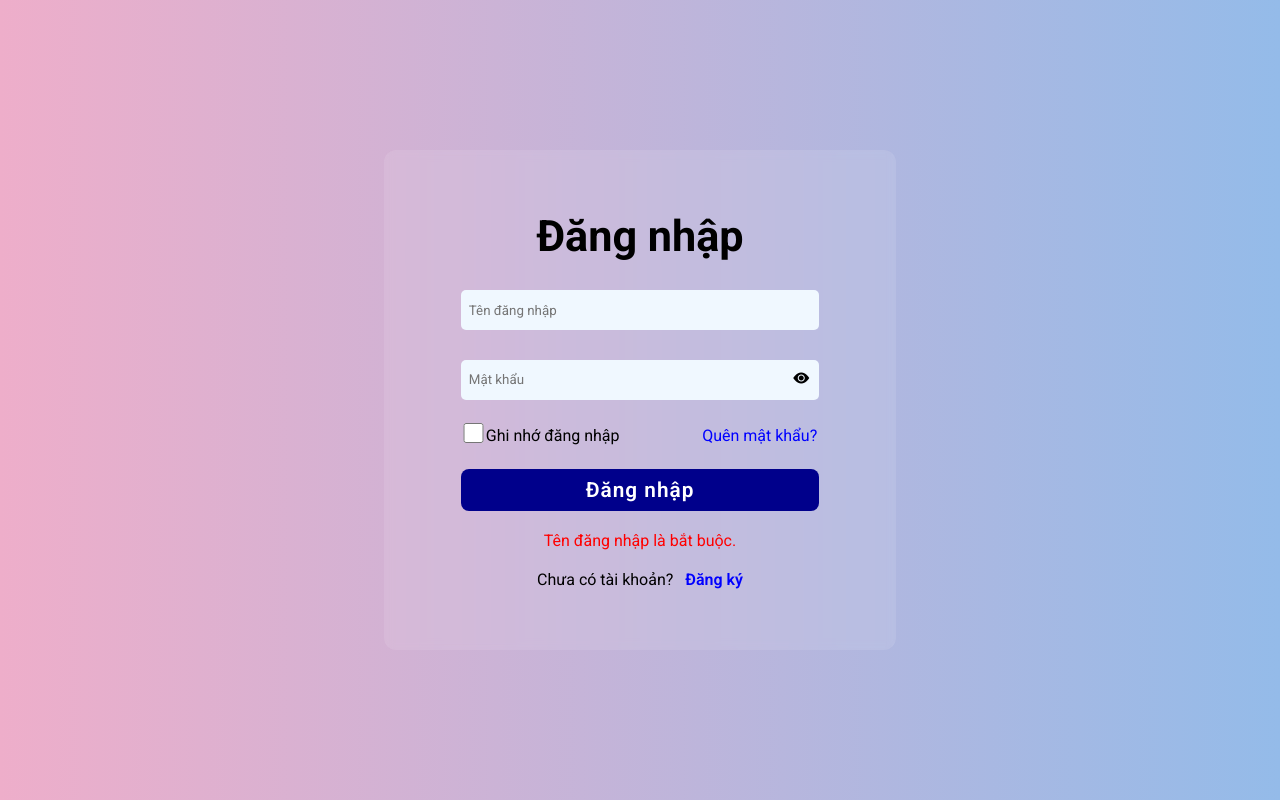
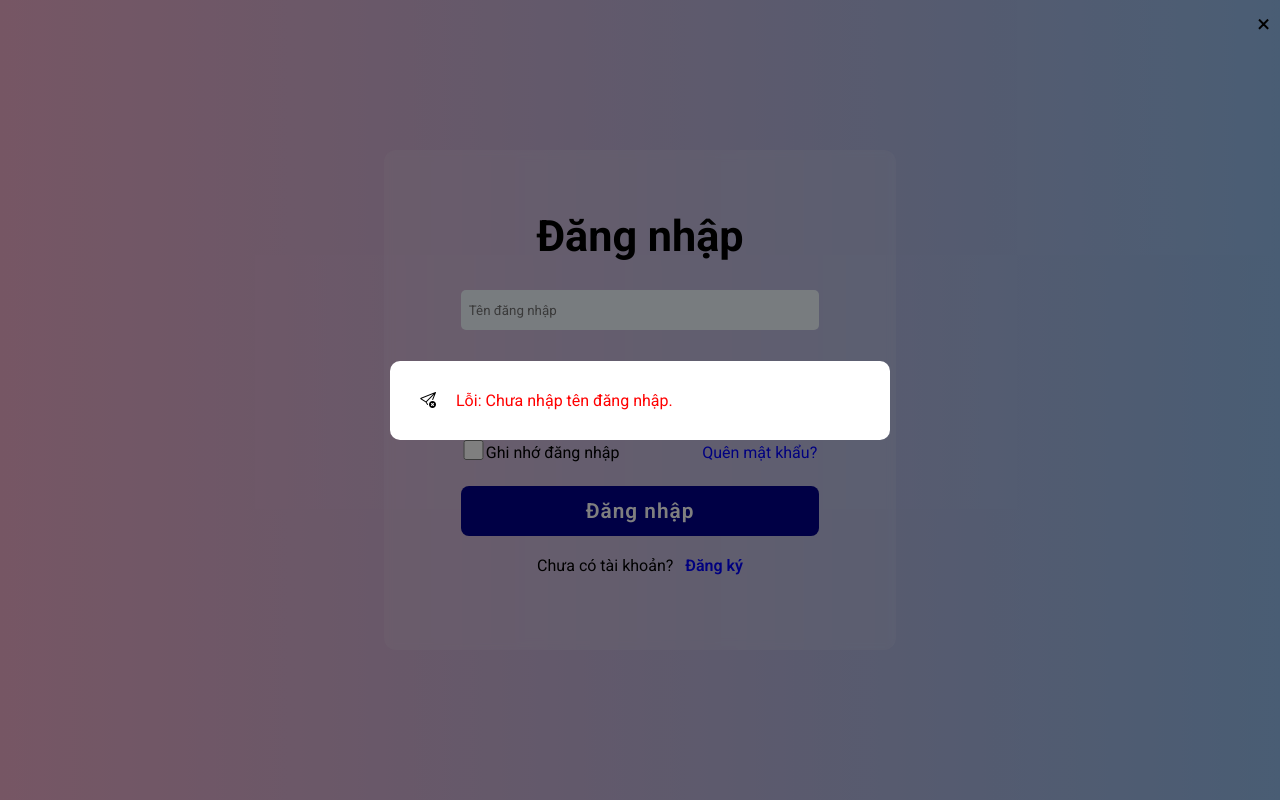
Before and after one commit to lemasieu/loginandregister01, a plain HTML site: page index.html in a window 1280 px wide. Both pictures are taken after a click on the button "Đăng nhập". Drawn offline with nearby package versions, Linux system fonts and the light colour scheme.

Commit message:
Add files via upload

```diff
--- a/index.html
+++ b/index.html
@@ -31,7 +31,6 @@
                     </tr>
                 </table>
                 <button id="login">Đăng nhập</button>
-                <div id="login-error-message" style="color: red; display: none;"></div>
                 <p>Chưa có tài khoản? <a href="#" id="nhayphai">Đăng ký</a></p>
             </div>
 
@@ -52,8 +51,17 @@
                     <input type="email" id="emaildk" placeholder="Địa chỉ email" required>
                 </div>
                 <button id="register">Đăng ký</button>
-                <div id="register-error-message" style="color: red; display: none;"></div>
                 <p>Đã có tài khoản? <a href="#" id="nhaytrai">Đăng nhập</a></p>
+            </div>
+        </div>
+    </div>
+    <div id="register-error-popup" class="popup">
+        <div class="popup-content">
+            <span id="closePopupBtn" class="close-btn">&times;</span>
+            <div class="popup-message">
+                <!-- Icon FontAwesome -->
+                <i class="bi bi-send-x"></i>
+                <p id="register-error-message" style="color: red;"></p>
             </div>
         </div>
     </div>
--- a/source.js
+++ b/source.js
@@ -37,58 +37,77 @@ document.querySelectorAll(".field-icon").forEach(function(element) {
     });
 });
 
+// Kiểm tra email hợp lệ
 function isValidEmail(email) {
-    const re = /^[a-zA-Z0-9._%+-]+@[a-zA-Z0-9.-]+\.[a-zA-Z]{2,}$/; // Biểu thức chính quy kiểm tra email
+    const re = /^[a-zA-Z0-9._%+-]+@[a-zA-Z0-9.-]+\.[a-zA-Z]{2,}$/;
     return re.test(String(email).toLowerCase());
 }
 
+// Lắng nghe sự kiện khi nhấn nút Đăng nhập
 document.getElementById("login").addEventListener("click", function(event) {
     const username = document.getElementById("usernamedn");
     const password = document.getElementById("passworddn");
-    const errorMessage = document.getElementById("login-error-message");
+    const errorMessage = document.getElementById("register-error-message");
+    const popup = document.getElementById("register-error-popup");
 
     let valid = true;
-    errorMessage.style.display = "none"; // Ẩn thông báo trước khi kiểm tra
+    errorMessage.innerText = ''; // Xóa thông báo lỗi cũ
+    popup.style.display = 'none'; // Ẩn pop-up trước khi kiểm tra
 
     if (!username.value) {
         valid = false;
-        errorMessage.innerText = "Tên đăng nhập là bắt buộc.";
+        errorMessage.innerText = "Lỗi: Chưa nhập tên đăng nhập.";
     } else if (!password.value) {
         valid = false;
-        errorMessage.innerText = "Mật khẩu là bắt buộc.";
+        errorMessage.innerText = "Lỗi: Chưa nhập mật khẩu.";
     }
 
     if (!valid) {
-        event.preventDefault(); // Ngăn chặn gửi biểu mẫu
-        errorMessage.style.display = "block"; // Hiện thông báo lỗi
+        event.preventDefault(); // Ngừng gửi biểu mẫu
+        popup.style.display = 'flex'; // Hiện pop-up thông báo lỗi
     }
 });
 
+// Lắng nghe sự kiện khi nhấn nút Đăng ký
 document.getElementById("register").addEventListener("click", function(event) {
     const username = document.getElementById("usernamedk");
     const password = document.getElementById("passworddk");
     const email = document.getElementById("emaildk");
     const errorMessage = document.getElementById("register-error-message");
+    const popup = document.getElementById("register-error-popup");
 
     let valid = true;
-    errorMessage.style.display = "none"; // Ẩn thông báo trước khi kiểm tra
+    errorMessage.innerText = ''; // Xóa thông báo lỗi cũ
+    popup.style.display = 'none'; // Ẩn pop-up trước khi kiểm tra
 
     if (!username.value) {
         valid = false;
-        errorMessage.innerText = "Tên đăng nhập là bắt buộc.";
+        errorMessage.innerText = "Lỗi: Chưa nhập tên đăng nhập.";
     } else if (!password.value) {
         valid = false;
-        errorMessage.innerText = "Mật khẩu là bắt buộc.";
+        errorMessage.innerText = "Lỗi: Chưa nhập mật khẩu.";
     } else if (!email.value) {
         valid = false;
-        errorMessage.innerText = "Địa chỉ email là bắt buộc.";
+        errorMessage.innerText = "Lỗi: Chưa nhập địa chỉ email.";
     } else if (!isValidEmail(email.value)) {
         valid = false;
-        errorMessage.innerText = "Địa chỉ email không hợp lệ.";
+        errorMessage.innerText = "Lỗi: Địa chỉ email không hợp lệ.";
     }
 
     if (!valid) {
-        event.preventDefault(); // Ngăn chặn gửi biểu mẫu
-        errorMessage.style.display = "block"; // Hiện thông báo lỗi
+        event.preventDefault(); // Ngừng gửi biểu mẫu
+        popup.style.display = 'flex'; // Hiện pop-up thông báo lỗi
     }
 });
+
+// Đóng pop-up khi nhấn vào nút X
+document.getElementById("closePopupBtn").addEventListener("click", function() {
+    document.getElementById("register-error-popup").style.display = 'none';
+});
+
+// Đóng pop-up nếu người dùng nhấp ra ngoài vùng pop-up
+window.addEventListener("click", function(event) {
+    if (event.target === document.getElementById("register-error-popup")) {
+        document.getElementById("register-error-popup").style.display = 'none';
+    }
+});
--- a/style.css
+++ b/style.css
@@ -173,3 +173,50 @@ button:hover{
     transform: translateY(-50%); /* Điều chỉnh để căn giữa hoàn hảo */
     cursor: pointer; /* Con trỏ chuột */
 }
+
+/* Pop-up mặc định ẩn */
+.popup {
+    display: none;
+    position: fixed;
+    top: 0;
+    left: 0;
+    width: 100%;
+    height: 100%;
+    background-color: rgba(0, 0, 0, 0.5); /* Nền mờ */
+    justify-content: center;
+    align-items: center;
+}
+
+/* Nội dung pop-up */
+.popup-content {
+    background-color: white;
+    padding: 30px;
+    border-radius: 10px;
+    width: 500px; /* Mở rộng pop-up */
+    text-align: left; /* Canh trái nội dung */
+    display: flex;
+    align-items: center; /* Căn giữa theo chiều dọc */
+}
+
+/* Khu vực hiển thị thông báo lỗi */
+.popup-message {
+    display: flex;
+    align-items: center;
+    justify-content: flex-start;
+    gap: 20px; /* Khoảng cách giữa icon và thông báo lỗi */
+}
+
+/* Icon lỗi */
+.error-icon {
+    font-size: 40px; /* Kích thước icon */
+    color: red;
+}
+
+/* Nút đóng */
+.close-btn {
+    position: absolute;
+    top: 10px;
+    right: 10px;
+    font-size: 24px;
+    cursor: pointer;
+}
```
